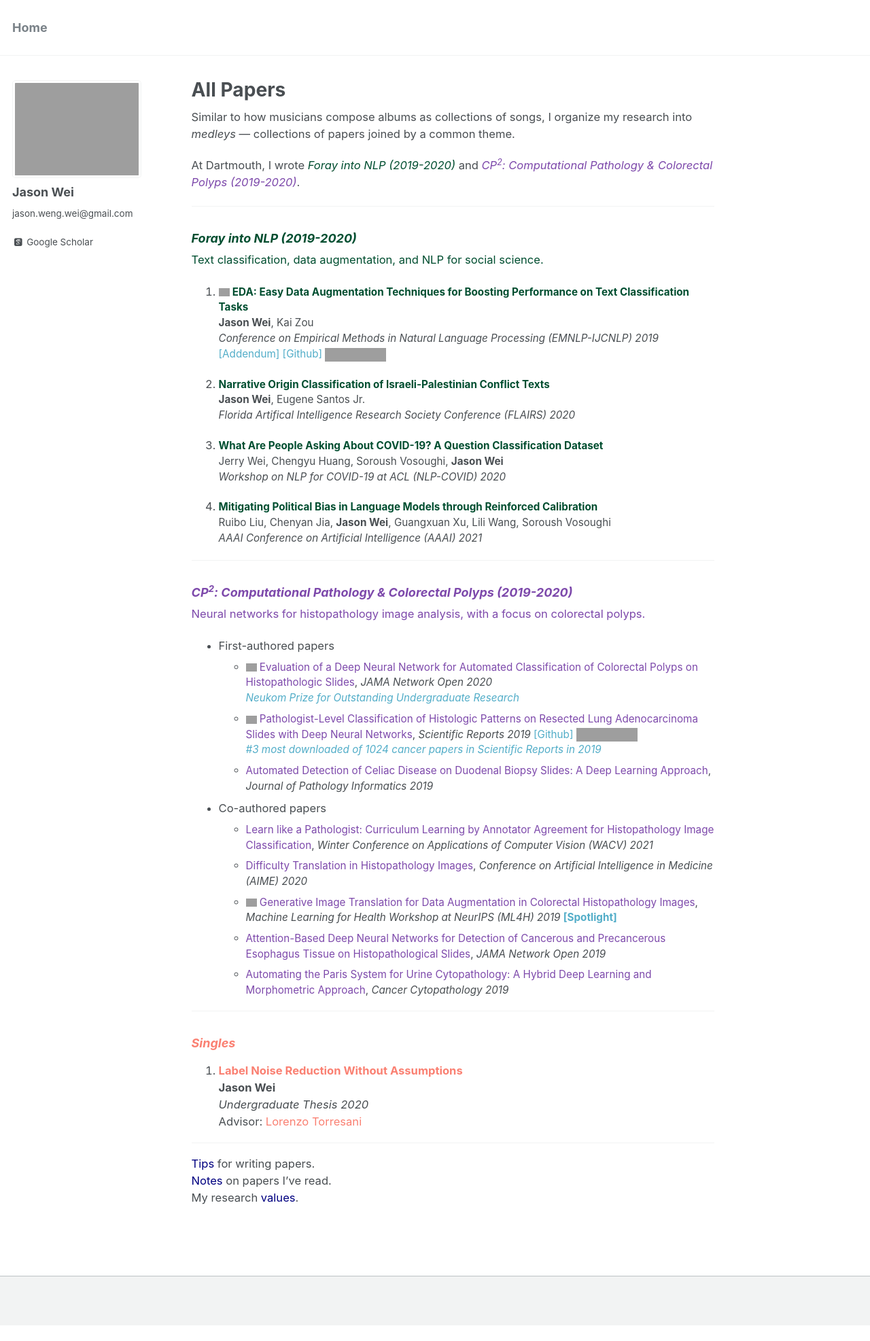
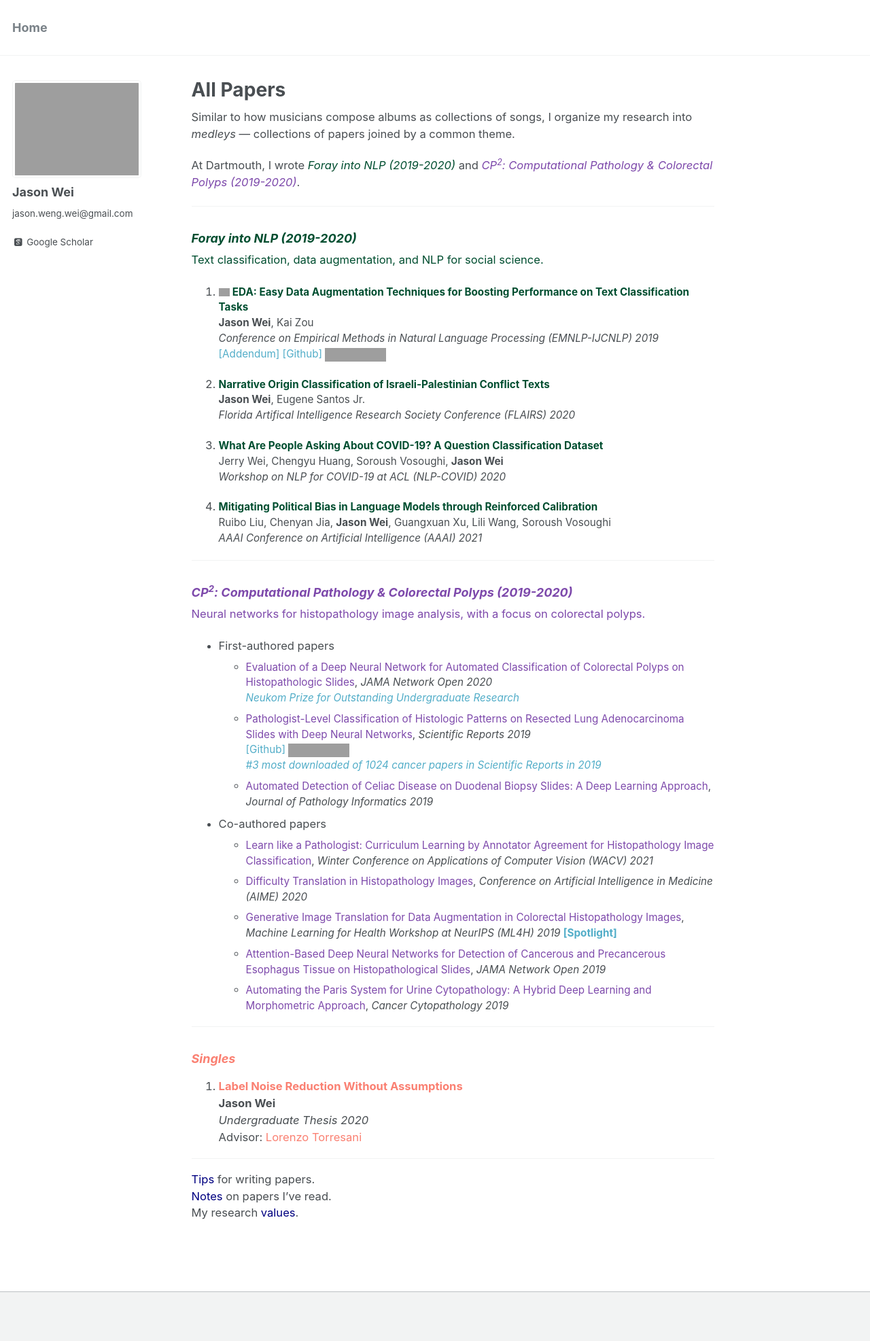
Before and after one commit to jasonwei20/jasonwei20.github.io, a Jekyll site: the page built from _pages/all_papers.md, in a window 1280 px wide. Shown: the whole page at 68% size. Built offline with Jekyll 4.4.1, drawn with Linux system fonts in a browser that asks for light colours; some web fonts are replaced; before the commit the page ends 1950 px from its top, so only the background shows below that; grey boxes are pictures that could not be loaded.

Commit message:
fix all papers

```diff
--- a/_pages/all_papers.md
+++ b/_pages/all_papers.md
@@ -42,11 +42,12 @@ Ruibo Liu, Chenyan Jia, **Jason Wei**, Guangxuan Xu, Lili Wang, Soroush Vosoughi
 <span style="color:#7d49ab">Neural networks for histopathology image analysis, with a focus on colorectal polyps.</span>
 
 * First-authored papers
-	* <img height="16" width="16" src="/images/glowing-star.png"> <a href="https://jamanetwork.com/journals/jamanetworkopen/fullarticle/2764906" style="color:#7d49ab" target="_blank">Evaluation of a Deep Neural Network for Automated Classification of Colorectal Polyps on Histopathologic Slides</a>,
+	* <a href="https://jamanetwork.com/journals/jamanetworkopen/fullarticle/2764906" style="color:#7d49ab" target="_blank">Evaluation of a Deep Neural Network for Automated Classification of Colorectal Polyps on Histopathologic Slides</a>,
 	*JAMA Network Open 2020*
 	<a href="https://neukom.dartmouth.edu/research/neukom-research-prizes/2020-neukom-research-prize-winners" target="_blank"><i>Neukom Prize for Outstanding Undergraduate Research</i></a>
-	* <img height="16" width="16" src="/images/glowing-star.png"> <a href="https://www.nature.com/articles/s41598-019-40041-7" style="color:#7d49ab" target="_blank">Pathologist-Level Classification of Histologic Patterns on Resected Lung Adenocarcinoma Slides with Deep Neural Networks</a>,
-	*Scientific Reports 2019* <a href="https://github.com/BMIRDS/deepslide" target="_blank">[Github]</a> <img height="16" src="https://img.shields.io/github/stars/BMIRDS/deepslide.svg?logo=github&logoColor=white&colorA=navy&link=https://github.com/BMIRDS/deepslide&link=https://github.com/BMIRDS/deepslide">
+	* <a href="https://www.nature.com/articles/s41598-019-40041-7" style="color:#7d49ab" target="_blank">Pathologist-Level Classification of Histologic Patterns on Resected Lung Adenocarcinoma Slides with Deep Neural Networks</a>,
+	*Scientific Reports 2019*
+	<a href="https://github.com/BMIRDS/deepslide" target="_blank">[Github]</a> <img height="16" src="https://img.shields.io/github/stars/BMIRDS/deepslide.svg?logo=github&logoColor=white&colorA=navy&link=https://github.com/BMIRDS/deepslide&link=https://github.com/BMIRDS/deepslide">
 	<a href="https://www.nature.com/collections/ghegcgfbdi" target="_blank"><i>#3 most downloaded of 1024 cancer papers in Scientific Reports in 2019</i></a>
 	* <a href="http://www.jpathinformatics.org/article.asp?issn=2153-3539;year=2019;volume=10;issue=1;spage=7;epage=7;aulast=Wei" style="color:#7d49ab" target="_blank">Automated Detection of Celiac Disease on Duodenal Biopsy Slides: A Deep Learning Approach</a>,
 	*Journal of Pathology Informatics 2019*
@@ -56,7 +57,7 @@ Ruibo Liu, Chenyan Jia, **Jason Wei**, Guangxuan Xu, Lili Wang, Soroush Vosoughi
 	*Winter Conference on Applications of Computer Vision (WACV) 2021*
 	* <a href="https://arxiv.org/abs/2004.12535" style="color:#7d49ab" target="_blank">Difficulty Translation in Histopathology Images</a>,
 	*Conference on Artificial Intelligence in Medicine (AIME) 2020*
-	* <img height="16" width="16" src="/images/glowing-star.png"> <a href="https://arxiv.org/abs/1910.05827" style="color:#7d49ab" target="_blank">Generative Image Translation for Data Augmentation in Colorectal Histopathology Images</a>,
+	* <a href="https://arxiv.org/abs/1910.05827" style="color:#7d49ab" target="_blank">Generative Image Translation for Data Augmentation in Colorectal Histopathology Images</a>,
 	*Machine Learning for Health Workshop at NeurIPS (ML4H) 2019* <a href="https://slideslive.com/38923239/spotlight-paper-talks?t=1095" target="_blank"><b>[Spotlight]</b></a>
 	* <a href="https://jamanetwork.com/journals/jamanetworkopen/fullarticle/2753982" style="color:#7d49ab" target="_blank">Attention-Based Deep Neural Networks for Detection of Cancerous and Precancerous Esophagus Tissue on Histopathological Slides</a>,
 	*JAMA Network Open 2019*
```
